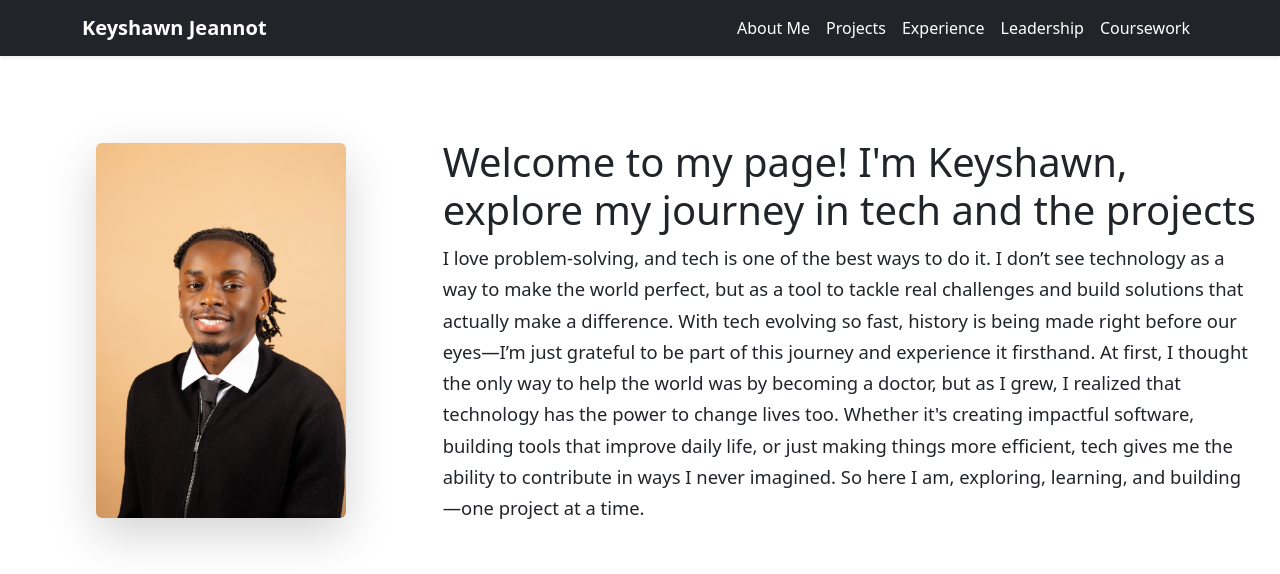
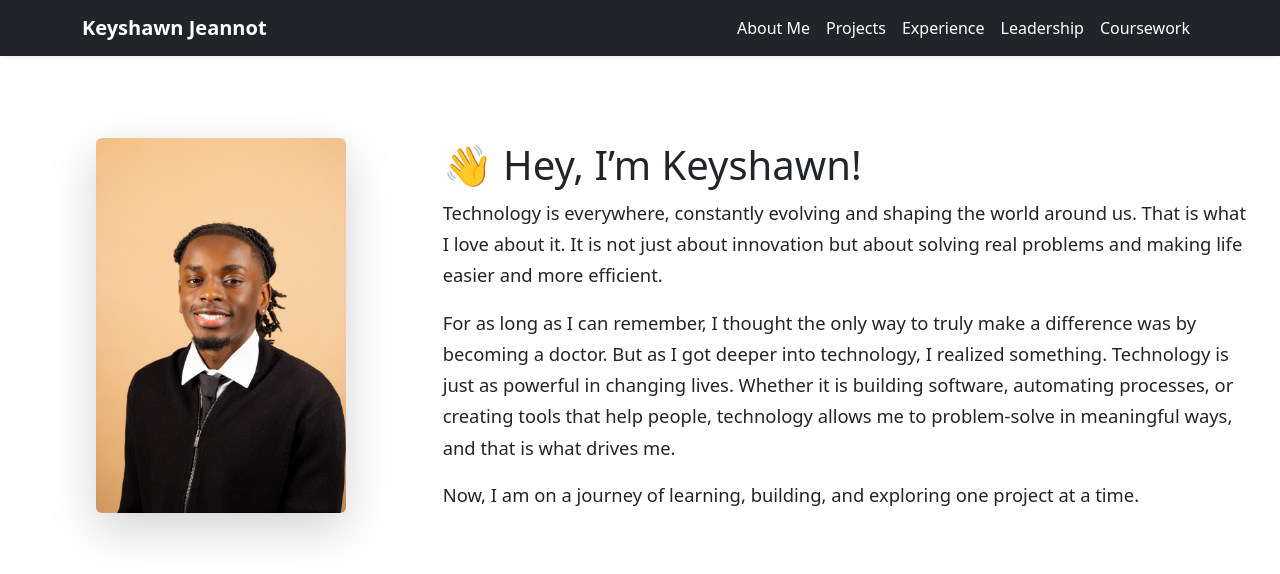
Before and after one commit to The1keyy/my-portfolio, a React (Create React App) app: page / in a window 1280 px wide. Shown: the top 574 px of the page. Built offline with nearby package versions, Linux system fonts and the light colour scheme.

Commit message:
ADDED FARMER

```diff
--- a/package.json
+++ b/package.json
@@ -12,7 +12,7 @@
     "react": "^18.3.1",
     "react-bootstrap": "^2.9.0",
     "react-dom": "^18.3.1",
-    "react-scripts": "5.0.1",
+    "react-scripts": "^5.0.1",
     "web-vitals": "^2.1.4"
   },
   "scripts": {
--- a/src/App.js
+++ b/src/App.js
@@ -98,12 +98,16 @@ function App() {
               <img src="/photos/me.jpeg" alt="Keyshawn Jeannot" className="rounded shadow-lg img-fluid" width="250" />
             </Col>
             <Col md={8} xs={12}>
-              <h1>Welcome to my page! I'm Keyshawn, explore my journey in tech and the projects </h1>
-              <p>I love problem-solving, and tech is one of the best ways to do it. I don’t see technology as a way to make the world perfect, but as a tool to tackle real challenges and build solutions that actually make a difference. With tech evolving so fast, history is being made right before our eyes—I’m just grateful to be part of this journey and experience it firsthand.
-
-At first, I thought the only way to help the world was by becoming a doctor, but as I grew, I realized that technology has the power to change lives too. Whether it's creating impactful software, building tools that improve daily life, or just making things more efficient, tech gives me the ability to contribute in ways I never imagined.
-
-So here I am, exploring, learning, and building—one project at a time.</p>
+              <h1>👋 Hey, I’m Keyshawn!</h1>
+              <p>
+        Technology is everywhere, constantly evolving and shaping the world around us. That is what I love about it. It is not just about innovation but about solving real problems and making life easier and more efficient.
+      </p>
+      <p>
+        For as long as I can remember, I thought the only way to truly make a difference was by becoming a doctor. But as I got deeper into technology, I realized something. Technology is just as powerful in changing lives. Whether it is building software, automating processes, or creating tools that help people, technology allows me to problem-solve in meaningful ways, and that is what drives me.
+      </p>
+      <p>
+        Now, I am on a journey of learning, building, and exploring one project at a time.
+      </p>
             </Col>
           </Row>
         </motion.section>
```
Also changed, not shown: 1 other file (tests, documents, lock files or other folders).
